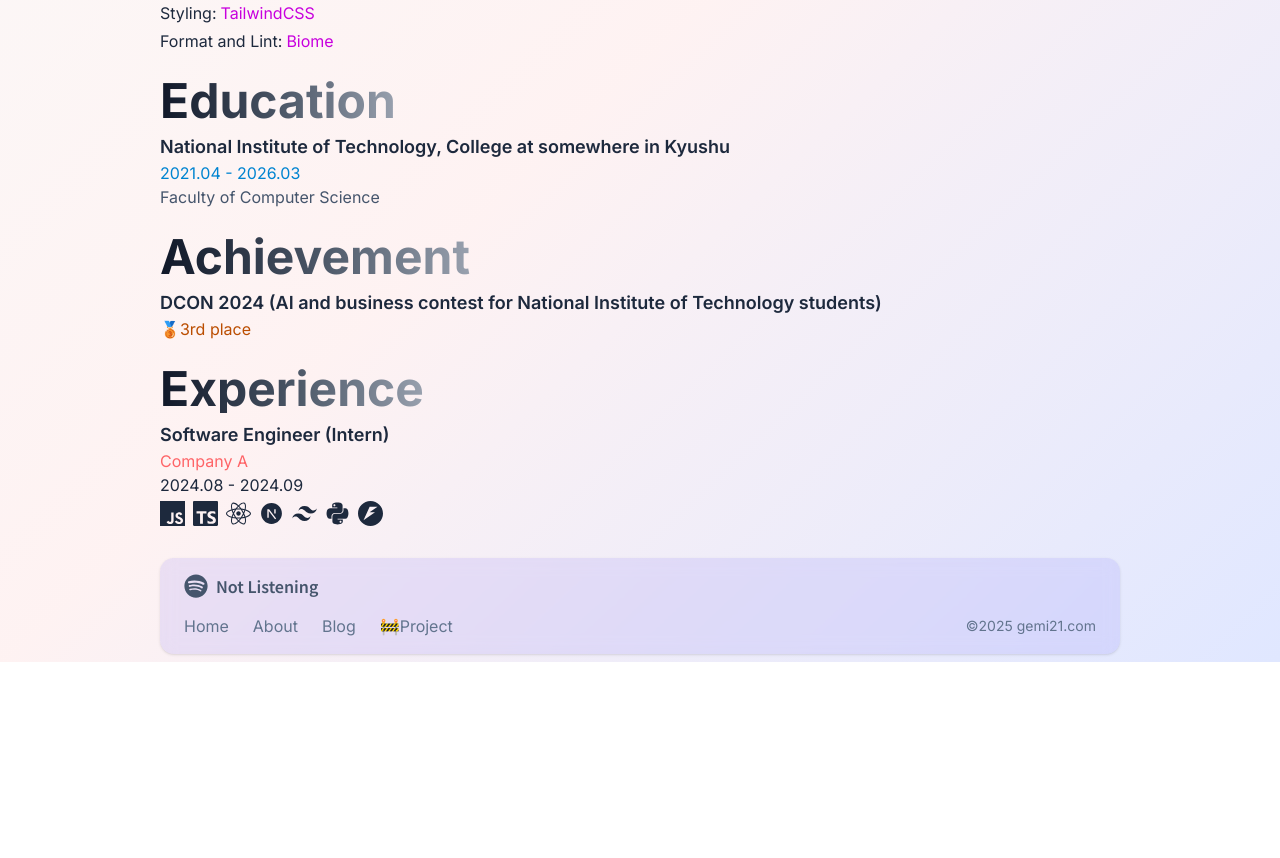
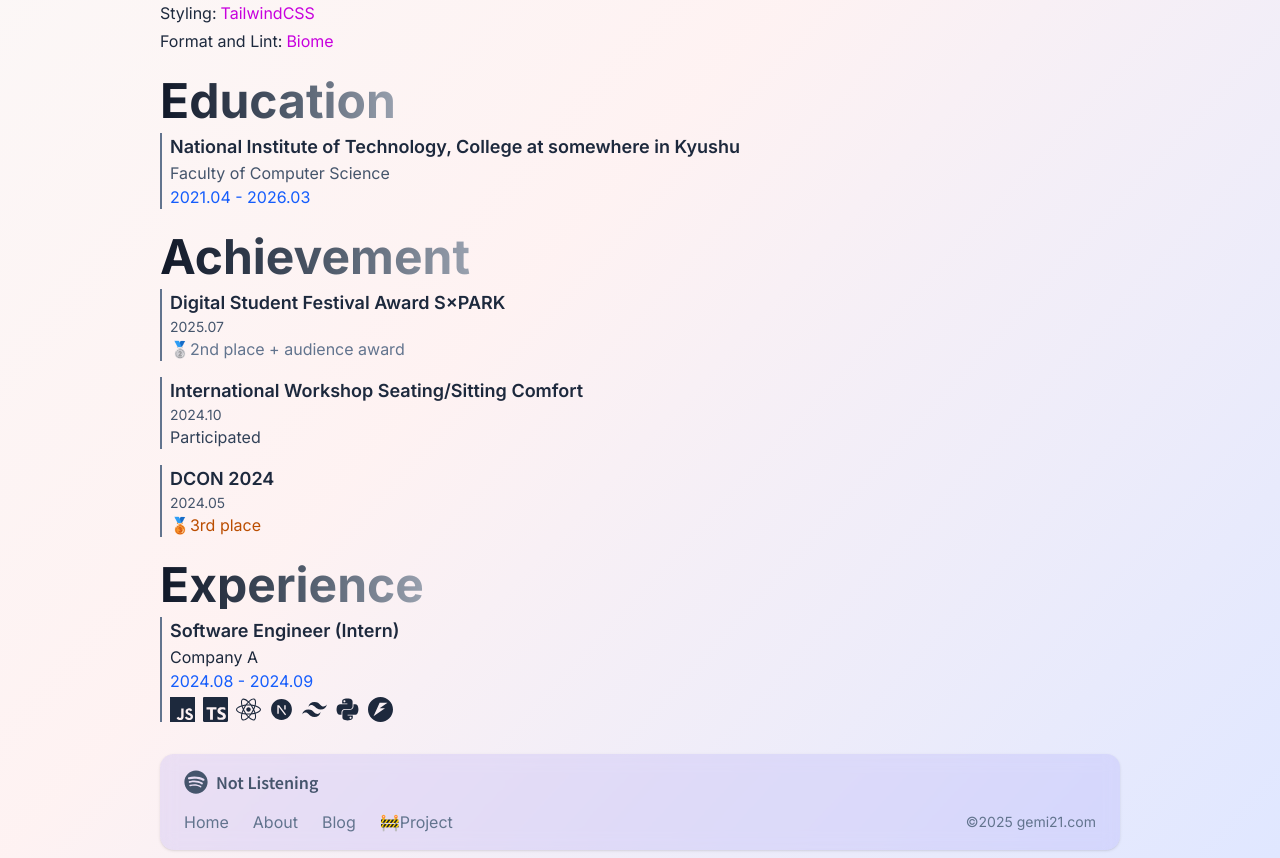
Before and after one commit to Sym521/gemi21.com, a Next.js app: page /About in a window 1280 px wide. Shown: the part 540-1398 px from the top of the page. Before the commit the page ends 1202 px from the top, so only its background shows below. Built offline with nearby package versions, Linux system fonts and the light colour scheme; no server answers.

Commit message:
feat: update About page

```diff
--- a/app/About/page.tsx
+++ b/app/About/page.tsx
@@ -3,11 +3,7 @@ import { Footer } from "../_components/ui/Footer";
 import { Header } from "../_components/ui/Header";
 import { SkillsMarquee } from "../_components/ui/skillsMarquee";
 import { FaPython, FaReact } from "react-icons/fa6";
-import {
-	SiTypescript,
-	SiJavascript,
-	SiFastapi,
-} from "react-icons/si";
+import { SiTypescript, SiJavascript, SiFastapi } from "react-icons/si";
 import { Separator } from "../_components/ui/separator";
 import Link from "next/link";
 
@@ -93,36 +89,64 @@ export default function About() {
 						<h1 className="text-3xl md:text-5xl inline-block font-bold text-left bg-linear-to-r from-gray-900 via-gray-600 to-gray-400 bg-clip-text text-transparent">
 							Education
 						</h1>
-						<div>
+						<div className="border-l-2 border-slate-500 pl-2">
 							<h2 className="mt-2 text-lg font-semibold">
 								National Institute of Technology, College at somewhere in Kyushu
 							</h2>
-							<p className="text-sky-600">2021.04 - 2026.03</p>
 							<p className="text-slate-600">Faculty of Computer Science</p>
+							<p className="text-blue-600">2021.04 - 2026.03</p>
 						</div>
 					</div>
 					<div>
 						<h1 className="text-3xl md:text-5xl inline-block font-bold text-left bg-linear-to-r from-gray-900 via-gray-600 to-gray-400 bg-clip-text text-transparent">
 							Achievement
 						</h1>
-						<div>
-							<h2 className="mt-2 text-lg font-semibold">
-								DCON 2024 (AI and business contest for National Institute of
-								Technology students)
-							</h2>
+						<div className="mt-2 space-y-4">
+							<div className="border-l-2 border-slate-500 pl-2">
+								<Link
+									href={"https://d-s-festival.jp"}
+									className="text-lg font-semibold hover:underline"
+								>
+									Digital Student Festival Award S×PARK
+								</Link>
+								<p className="text-sm text-slate-600">2025.07</p>
+								<p className="text-slate-500">🥈2nd place + audience award</p>
+							</div>
+							<div className="border-l-2 border-slate-500 pl-2">
+								<Link
+									href={
+										"https://www.ergonomics.jp/official/wp-content/uploads/2024/10/Programma_Workshop_int_Oct_2024_final.pdf"
+									}
+									className="text-lg font-semibold hover:underline"
+								>
+									International Workshop Seating/Sitting Comfort
+								</Link>
+								<p className="text-sm text-slate-600">2024.10</p>
+								<p className="text-slate-700">Participated</p>
+							</div>
+							<div className="border-l-2 border-slate-500 pl-2">
+								<Link
+									href={"https://dcon.ai"}
+									className="text-lg font-semibold hover:underline"
+								>
+									DCON 2024
+								</Link>
+								<p className="text-sm text-slate-600">2024.05</p>
 								<p className="text-amber-700">🥉3rd place</p>
+							</div>
 						</div>
 					</div>
 					<div>
 						<h1 className="text-3xl md:text-5xl inline-block font-bold text-left bg-linear-to-r from-gray-900 via-gray-600 to-gray-400 bg-clip-text text-transparent">
 							Experience
 						</h1>
+						<div className="border-l-2 border-slate-500 pl-2">
 							<h2 className="mt-2 text-lg font-semibold">
 								Software Engineer (Intern)
 							</h2>
 							<span>
-							<p className="text-red-400">Company A</p>
-							<p>2024.08 - 2024.09</p>
+								<p>Company A</p>
+								<p className="text-blue-600">2024.08 - 2024.09</p>
 							</span>
 							<div className="flex gap-2 mt-1">
 								<SiJavascript style={{ width: 25, height: 25 }} />
@@ -135,6 +159,7 @@ export default function About() {
 							</div>
 						</div>
 					</div>
+				</div>
 				<Footer />
 			</main>
 		</div>
```
Also changed, not shown: app/_components/ui/skillsMarquee.tsx (+17 -21 lines). Lines whose indentation alone changed are shown as unchanged.
